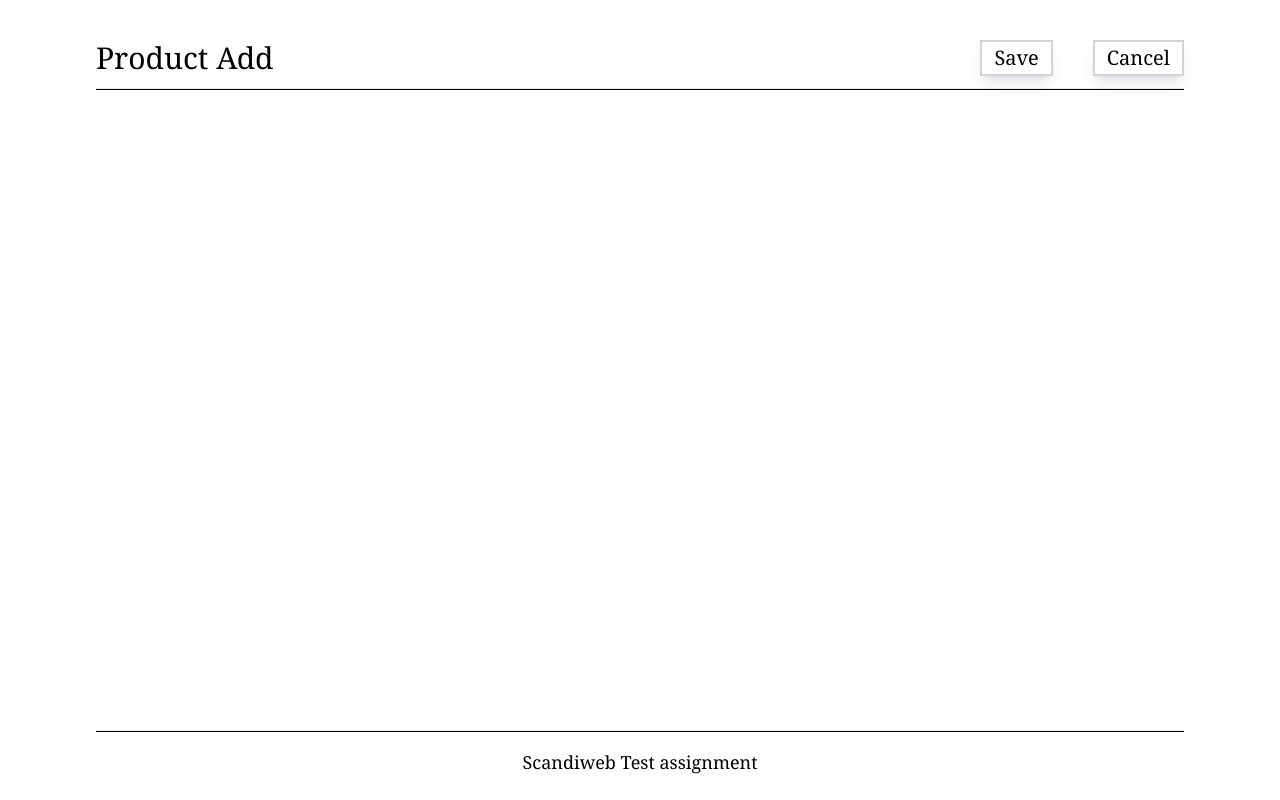
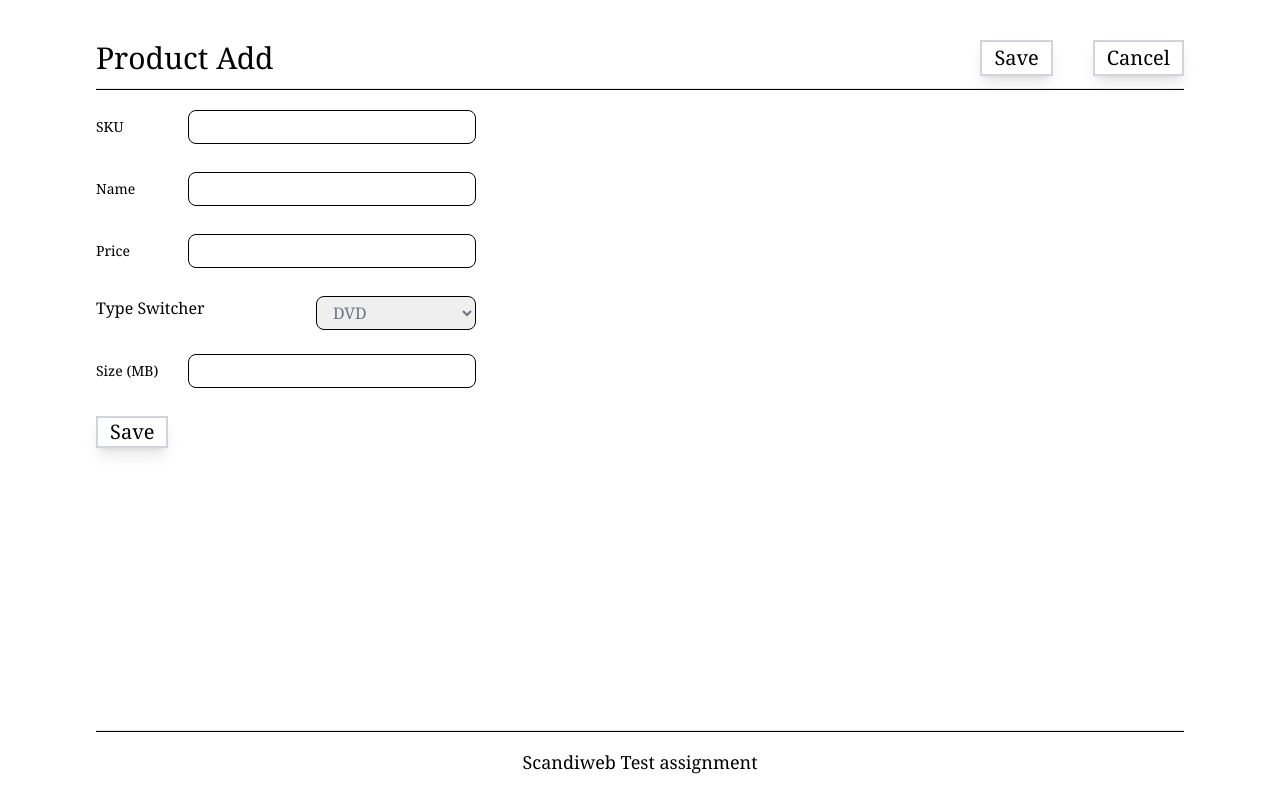
Before and after one commit to nataalii/scandiweb-task, a React (Vite) app in the folder front/: page /add in a window 1280 px wide. Built offline with nearby package versions, Linux system fonts and the light colour scheme.

Commit message:
feat: add product page in react

```diff
--- a/front/package.json
+++ b/front/package.json
@@ -12,6 +12,7 @@
   "dependencies": {
     "react": "^18.2.0",
     "react-dom": "^18.2.0",
+    "react-hook-form": "^7.43.9",
     "react-router-dom": "^6.11.1"
   },
   "devDependencies": {
--- /dev/null
+++ b/front/src/config/ValidationConfig.js
@@ -0,0 +1,37 @@
+export const ValidationConfig = {
+  sku: {
+    required: 'SKU field is required',
+    minLength: {
+      value: 3,
+      message: 'SKU must be at least 3 characters long',
+    },
+  },
+  name: {
+    required: 'Name field is required.',
+    minLength: {
+      value: 2,
+      message: 'Name must be at least 2 characters long',
+    },
+  },
+  price: {
+    required: 'Price field is required',
+  },
+  productType: {
+    required: 'Type field is required',
+  },
+  size: {
+    required: 'Size is required',
+  },
+  weight: {
+    required: 'Weight is required',
+  },
+  height: {
+    required: 'Height is required',
+  },
+  width: {
+    required: 'Width is required',
+  },
+  length: {
+    required: 'Length is required',
+  },
+};
--- a/front/src/pages/ProductAdd/ProductAdd.jsx
+++ b/front/src/pages/ProductAdd/ProductAdd.jsx
@@ -1,5 +1,6 @@
 import { Link } from 'react-router-dom';
 import Layout from '../../components/layout/Layout';
+import ProductForm from './components/ProductForm/ProductForm';
 
 const ProductAdd = () => {
   return (
@@ -7,7 +8,9 @@ const ProductAdd = () => {
       title='Product Add'
       firstButton='Save'
       secButton={<Link to={'/'}>Cancel</Link>}
-    ></Layout>
+    >
+      <ProductForm />
+    </Layout>
   );
 };
 
--- /dev/null
+++ b/front/src/pages/ProductAdd/components/ProductForm/ProductForm.jsx
@@ -0,0 +1,40 @@
+import { FormProvider, useForm, Controller } from 'react-hook-form';
+import TextInput from '../TextInput/TextInput';
+import TypeSwitcher from '../TypeSwitcher/TypeSwitcher';
+
+const ProductForm = (props) => {
+  const methods = useForm({ mode: 'all' });
+
+  return (
+    <>
+      <FormProvider {...methods}>
+        <form onSubmit={methods.handleSubmit(props.onSubmit)}>
+          <div className='max-w-[380px] w-[100%] flex flex-col gap-1 mt-5'>
+            <TextInput name='SKU' id='sku' />
+            <TextInput name='Name' id='name' />
+            <TextInput name='Price' id='price' type='number' />
+            <TypeSwitcher />
+            <Controller
+              name='Save'
+              control={methods.control}
+              render={({ field: { ref, ...field } }) => (
+                <div className='flex gap-10'>
+                  <button
+                    type='submit'
+                    className='border-2 px-3 border-gray-300 shadow-lg text-xl hover:bg-slate-100'
+                    ref={ref}
+                    {...field}
+                  >
+                    Save
+                  </button>
+                </div>
+              )}
+            />
+          </div>
+        </form>
+      </FormProvider>
+    </>
+  );
+};
+
+export default ProductForm;
--- /dev/null
+++ b/front/src/pages/ProductAdd/components/TextInput/TextInput.jsx
@@ -0,0 +1,27 @@
+import { useFormContext } from 'react-hook-form';
+import { ValidationConfig } from '../../../../config/ValidationConfig';
+
+const TextInput = (props) => {
+  const { register, formState } = useFormContext();
+  return (
+    <>
+      <div className={`flex gap-3 justify-between items-center`}>
+        <label htmlFor={props.id} className='  text-sm'>
+          {props.name}
+        </label>
+        <input
+          {...register(props.id, ValidationConfig[props.id])}
+          type={props.type ? props.type : 'text'}
+          id={props.id}
+          className={`  text-gray-500 outline-none w-72 px-3 py-1 rounded-lg border-[1px] border-black focus:border-red-500`}
+        />
+      </div>
+
+      <p className=' text-red-500 h-4 mb-1 '>
+        {formState.errors[props.id]?.message}
+      </p>
+    </>
+  );
+};
+
+export default TextInput;
--- /dev/null
+++ b/front/src/pages/ProductAdd/components/TypeSwitcher/TypeSwitcher.jsx
@@ -0,0 +1,45 @@
+import { useState } from 'react';
+import { useFormContext } from 'react-hook-form';
+import TextInput from '../TextInput/TextInput';
+
+const TypeSwitcher = (props) => {
+  const { register, formState } = useFormContext();
+  const [type, setType] = useState('DVD');
+  const handleTypeChange = (e) => {
+    setType(e.target.value);
+  };
+  return (
+    <>
+      <div>
+        <div className=' flex justify-between'>
+          <label htmlFor='productType'>Type Switcher</label>
+          <select
+            {...register('productType')}
+            className='text-gray-500 outline-none px-3 py-1 rounded-lg border-[1px] border-black w-40 '
+            onChange={handleTypeChange}
+          >
+            <option value='DVD'>DVD</option>
+            <option value='Book'>Book</option>
+            <option value='Furniture'>Furniture</option>
+          </select>
+        </div>
+        <p className=' text-red-500 h-4 mb-1 '>
+          {formState.errors[props.id]?.message}
+        </p>
+      </div>
+      {type === 'DVD' && <TextInput name='Size (MB)' id='size' type='number' />}
+      {type === 'Book' && (
+        <TextInput name='Weight (KG)' id='weight' type='number' />
+      )}
+      {type === 'Furniture' && (
+        <>
+          <TextInput name='Height (CM)' id='height' type='number' />
+          <TextInput name='width (CM)' id='width' type='number' />
+          <TextInput name='Length (CM)' id='length' type='number' />
+        </>
+      )}
+    </>
+  );
+};
+
+export default TypeSwitcher;
```
Also changed, not shown: 1 other file (tests, documents, lock files or other folders).
